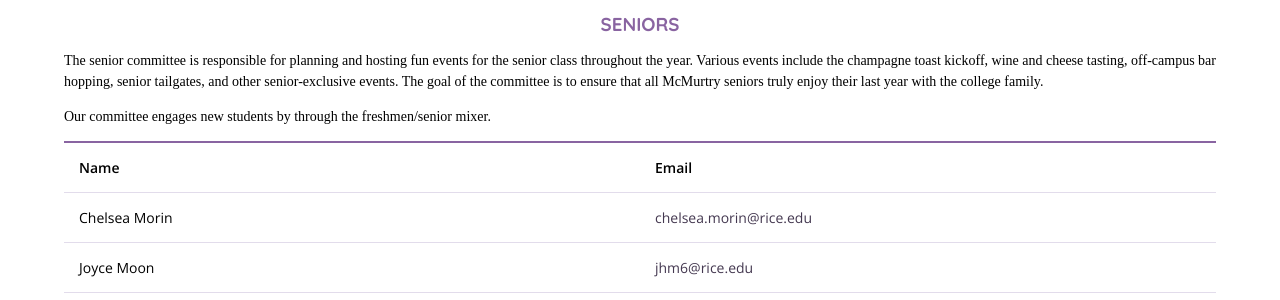
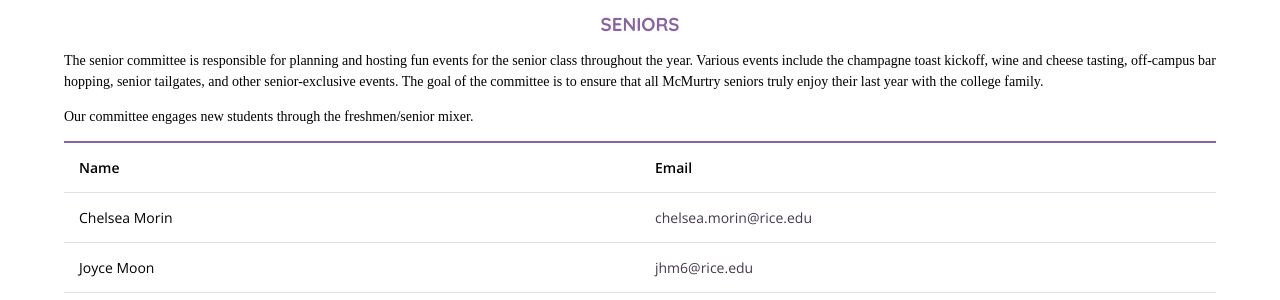
Before and after one commit to mcmurtrycollege/mcmurty-website-old, a Jekyll site: the page built from students/committees/index.html, in a window 1280 px wide and 900 px high, scrolled down 1870 px. Shown: the part 151-451 px from the top of the window. Built offline with Jekyll 4.4.1, drawn with Linux system fonts in a browser that asks for light colours; nearby versions of some CDN libraries; some web fonts are replaced.

```diff
--- a/_data/committees.yml
+++ b/_data/committees.yml
@@ -43,7 +43,7 @@
                     email: srq1@rice.edu
         -   name: Seniors
             description: The senior committee is responsible for planning and hosting fun events for the senior class throughout the year.  Various events include the champagne toast kickoff, wine and cheese tasting, off-campus bar hopping, senior tailgates, and other senior-exclusive events.  The goal of the committee is to ensure that all McMurtry seniors truly enjoy their last year with the college family.
-            freshmen: Our committee engages new students by through the freshmen/senior mixer.
+            freshmen: Our committee engages new students through the freshmen/senior mixer.
             heads:
                 -   name: Chelsea Morin
                     email: chelsea.morin@rice.edu
```
